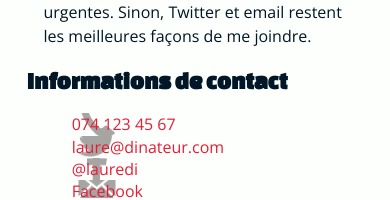
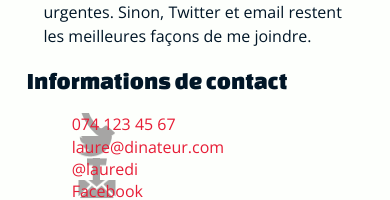
Before and after one commit to divtec-cejef/293-laure-dinateur-Magnumflow, a plain HTML site: page contact.html in a window 390 px wide. Shown: the part 492-692 px from the top of the page. Drawn offline with Linux system fonts and the light colour scheme; files whose address does not match are found by name.

Commit message:
création du CSS responsive

```diff
--- a/contact.html
+++ b/contact.html
@@ -36,7 +36,7 @@
             Sinon, Twitter et email restent les meilleures façons de me joindre.</p>
     </div>
     <div>
-        <h2><strong>Informations de contact</strong></h2>
+        <h2>Informations de contact</h2>
         <ul>
             <li><a href="tel:074 123 45 67">074 123 45 67</a></li>
             <li><a href="mailto:laure@dinateur.com">laure@dinateur.com</a></li>
--- /dev/null
+++ b/css/responsive.css
@@ -0,0 +1,3 @@
+@media screen {
+
+}
```
